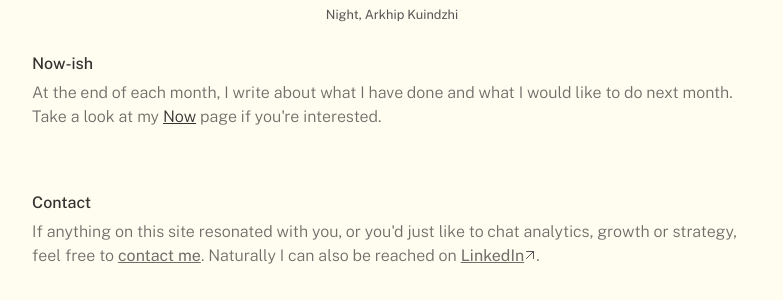
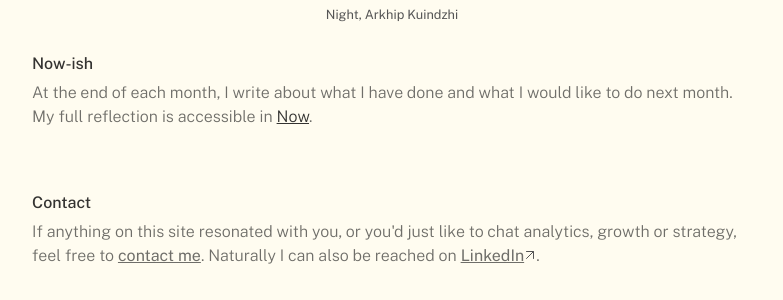
Before and after one commit to harperjamie/hrpr, a Jekyll site: the page built from pages/Index.md, in a window 1280 px wide. Shown: the part 890-1190 px from the top of the page, without its empty margins (248-1031 px from the left). Built offline with Jekyll 4.4.1, drawn with Linux system fonts in a browser that asks for light colours; some web fonts are replaced; comment, search, counter and statistics services are not loaded.

Commit message:
Update homepage.html

```diff
--- a/_includes/homepage.html
+++ b/_includes/homepage.html
@@ -20,7 +20,7 @@
 <!-- now page -->
 <div class="slot-small">
   <h3>Now-ish</h3>
-  <p>At the end of each month, I write about what I have done and what I would like to do next month. Take a look at my <a href="/now" class="nav-link">Now</a> page if you're interested.</p>
+  <p>At the end of each month, I write about what I have done and what I would like to do next month. My full reflection is accessible in <a href="/now" class="nav-link">Now</a>.</p>
 </div>
 
   <!-- contact section -->
```
